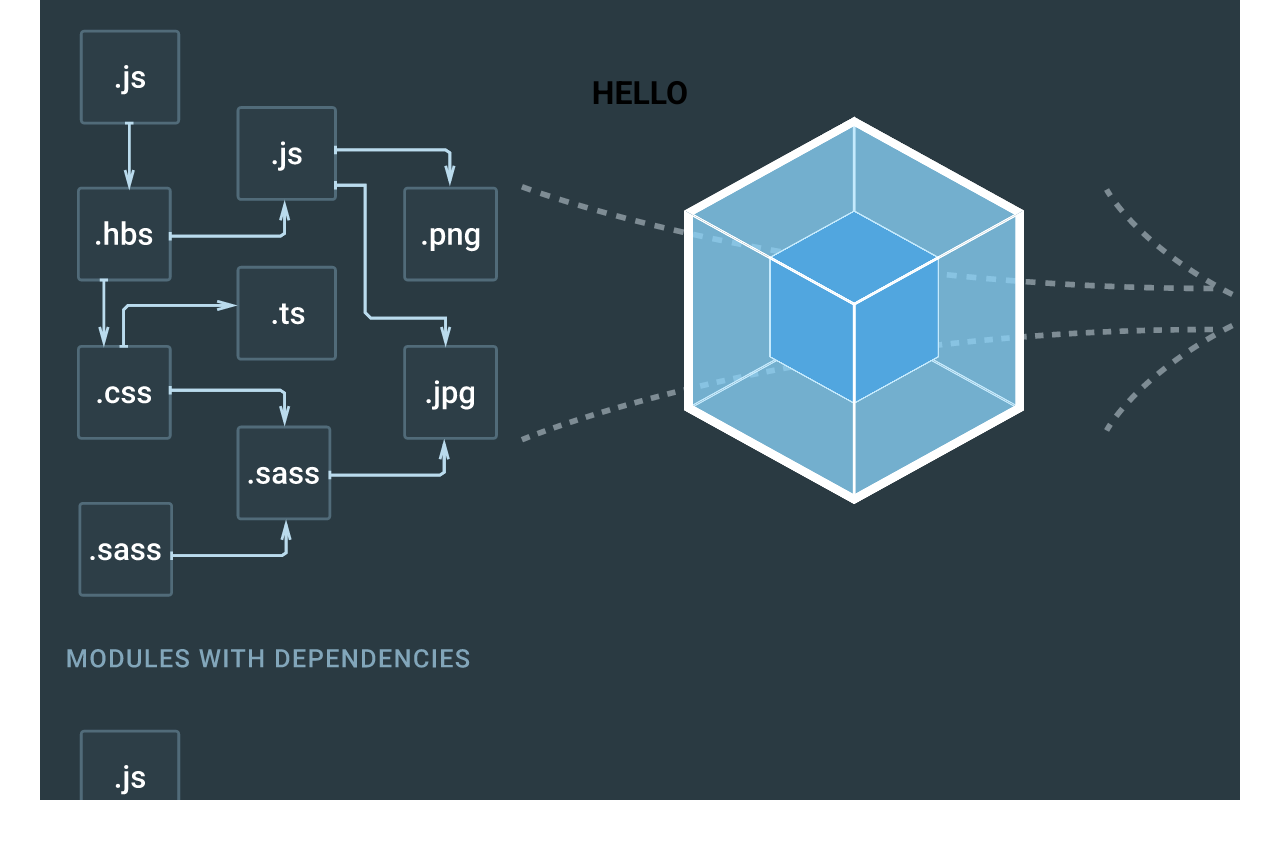
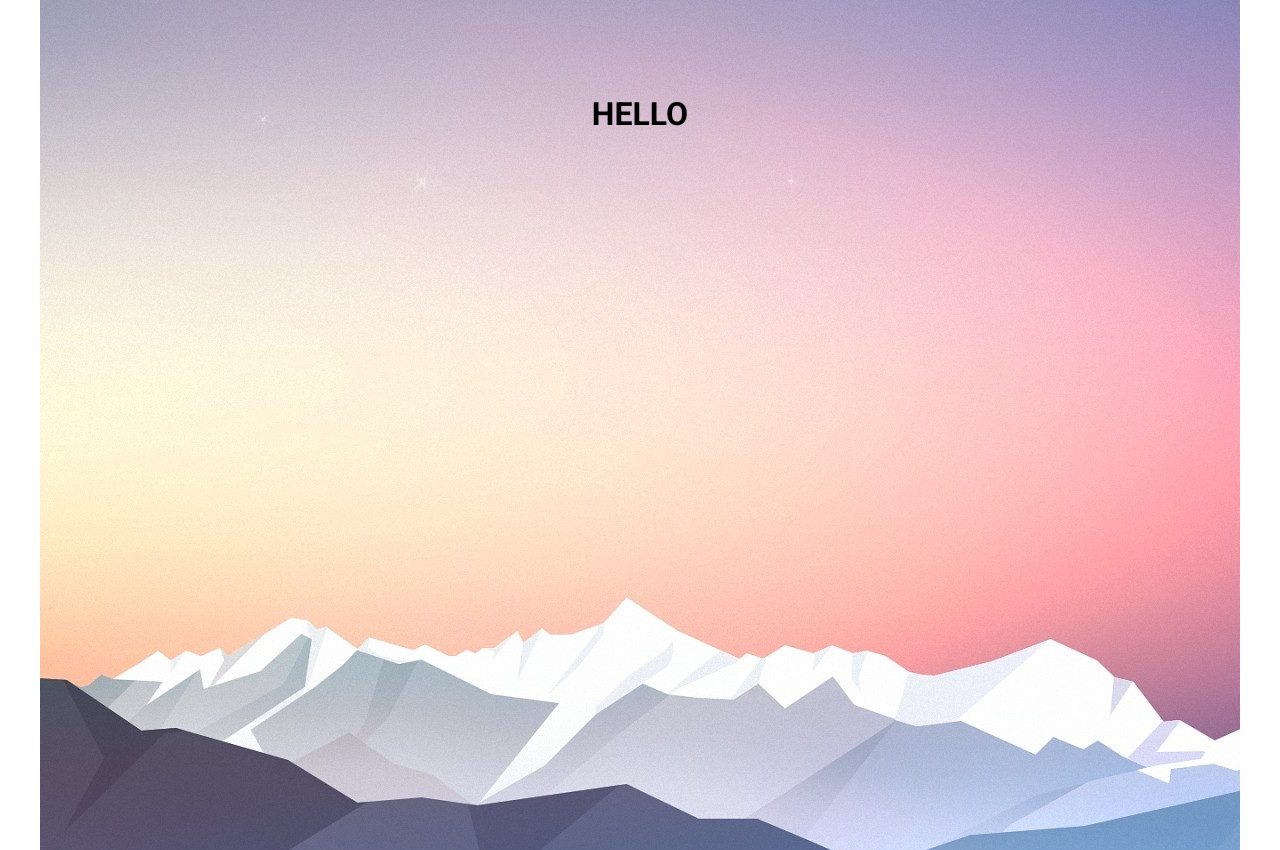
Before and after one commit to webioann/webpack-for-react, a React app: page / in a window 1280 px wide. Before the commit the page ends 800 px from the top, so only its background shows below. Built offline with nearby package versions, Linux system fonts and the light colour scheme.

Commit message:
it work , simple has be deleted word 'React'  from imports

```diff
--- a/src/App.js
+++ b/src/App.js
@@ -1,8 +1,9 @@
-import {useState} from 'react'
+import React,{useState} from 'react'
 import './app.scss'
 
 function App() {
     const [statez,setStatez] = useState("HELLO")
+    console.log("HELP");
 
     return (
         <div className="cont">
--- a/src/app.scss
+++ b/src/app.scss
@@ -1,6 +1,6 @@
 @import url('https://fonts.googleapis.com/css2?family=Roboto:wght@400;500;700&display=swap');
 
-body,*{
+body{
   margin: 0;
   padding: 0;
   box-sizing: border-box;
@@ -12,7 +12,7 @@ body,*{
   min-height: 100vh;
   margin: 0 auto;
   background-color: #bbb;
-  background: url('./assets/webpack.png');
+  background: url('./assets/blue.jpg');
   padding-top: 50px;
   h1 {
     padding: 1.5rem;
--- a/src/index.html
+++ b/src/index.html
@@ -4,7 +4,7 @@
     <meta charset="UTF-8">
     <meta http-equiv="X-UA-Compatible" content="IE=edge">
     <meta name="viewport" content="width=device-width, initial-scale=1.0">
-    <title>Webpack React</title>
+    <title>Webpack React auto</title>
 </head>
 <body>
     <div id="root"></div>
--- a/src/index.js
+++ b/src/index.js
@@ -1,5 +1,5 @@
 import React from "react"
 import {render} from "react-dom"
-import App from "./App"
+import App from "./App.js"
 
 render(<App/>,document.getElementById("root"));
```
